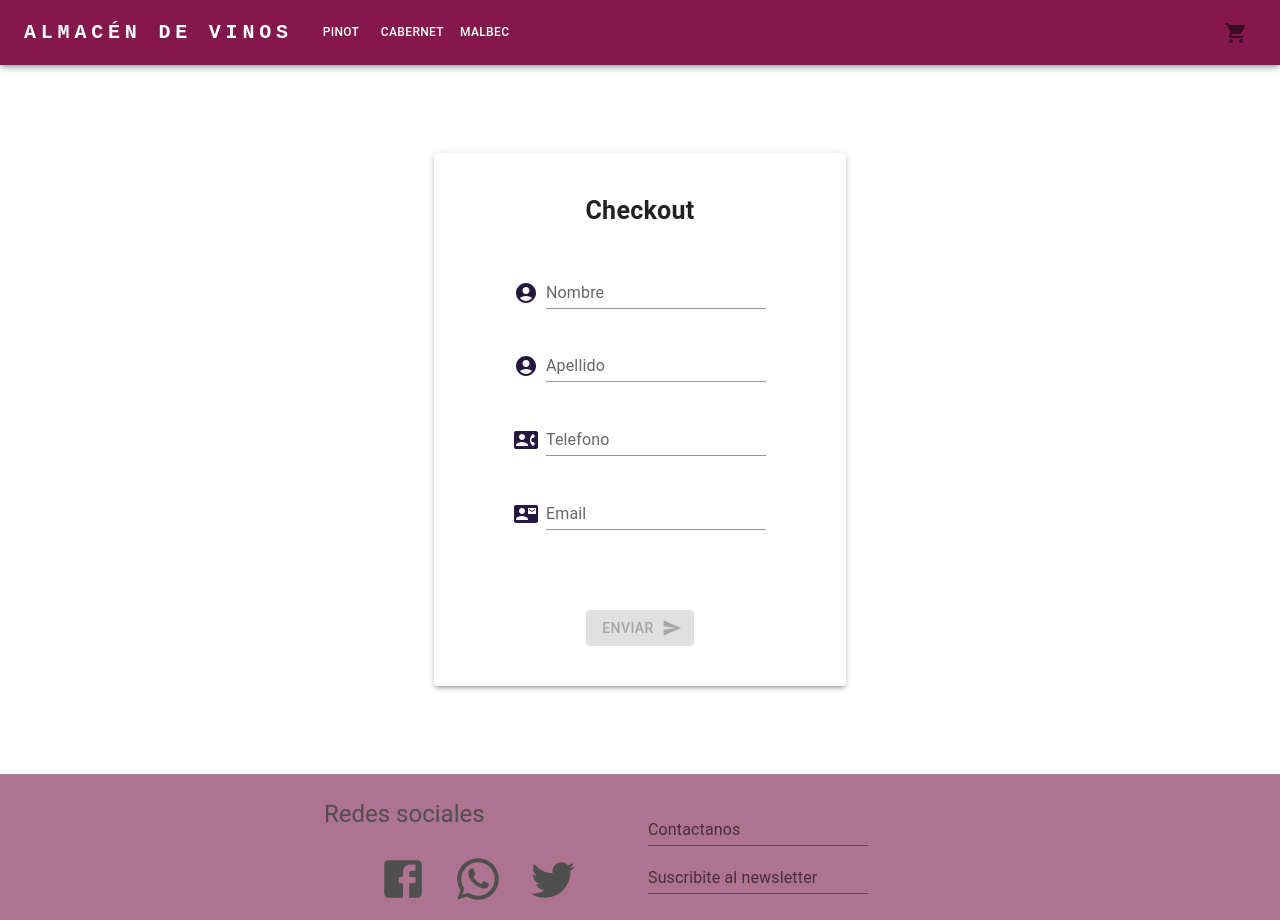
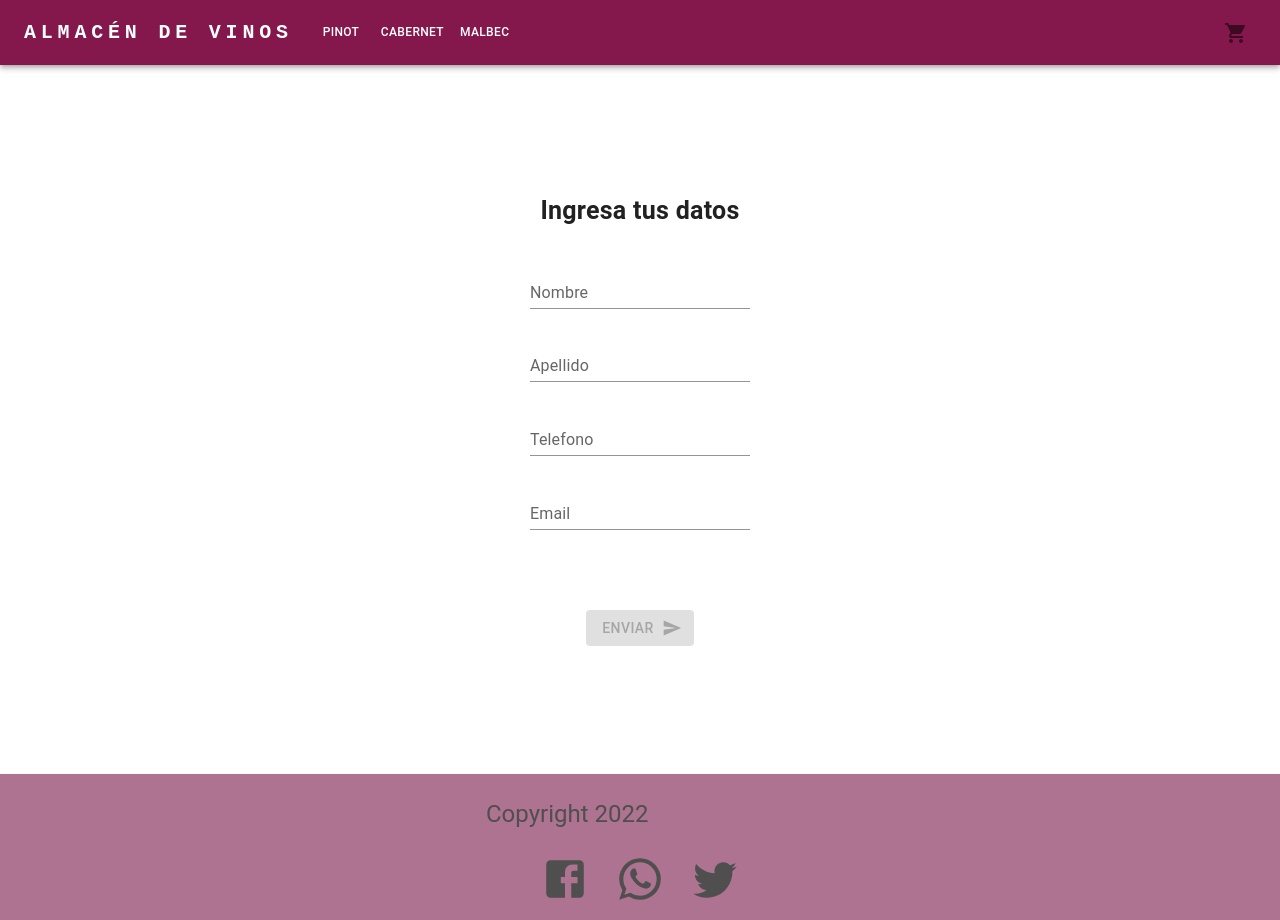
Before and after one commit to AndresIaconis/almacen-de-vinos, a React (Create React App) app: page /checkout in a window 1280 px wide. Built offline with nearby package versions, Linux system fonts and the light colour scheme.

Commit message:
Entrega proyecto final

```diff
--- a/src/components/Carrito.jsx
+++ b/src/components/Carrito.jsx
@@ -20,7 +20,7 @@ export default function Carrito({cantCarrito}) {
 
     return (
         <IconButton aria-label="cart">
-            <StyledBadge badgeContent={cartQuantity()} color="secondary">
+            <StyledBadge badgeContent={cartQuantity()} color="primary">
                 <ShoppingCartIcon />
             </StyledBadge>
         </IconButton>
--- a/src/components/CheckOut.jsx
+++ b/src/components/CheckOut.jsx
@@ -8,7 +8,7 @@ import ContactPhoneIcon from '@mui/icons-material/ContactPhone';
 import ContactMailIcon from '@mui/icons-material/ContactMail';
 import CircularProgress from '@mui/material/CircularProgress';
 import { useForm } from 'react-hook-form';
-// import { addDoc, collection, getFirestore } from 'firebase/firestore';
+import { addDoc, collection, getFirestore } from 'firebase/firestore';
 
 export default function CheckOut() {
 
@@ -36,22 +36,17 @@ export default function CheckOut() {
             carrito: cart,
             total: Number(cartTotal()),
         };
-        // const db = getFirestore();
-        // const miCollection = collection(db, 'orders');
-        // addDoc(miCollection, order)
-        //     .then(({ id }) => {
-        //         setIdCompra(id)
-        //         clear()
-        //         setSend(true)
-        //     })
-        //     .catch((err) => {
-        //         setError(err)
-        //     })
-        //     .finally(() => setLoading(false))
-
-
+        const db = getFirestore();
+        const miCollection = collection(db, "order");
+        addDoc(miCollection, order)
+            .then (({id}) => {
+                setIdCompra(id)
+                clear()
+                setSend(true)
+            })
+            .catch((err)=> console.log(err))
+            .finally(() => setLoading(false))
     }
-
 
     return (
         <>
@@ -67,22 +62,17 @@ export default function CheckOut() {
             }}
             >
 
-                <Paper elevation={3}>
-
                     <Grid sx={{ padding: '5vh 10vh' }}>
                         {!send
                             ?
                             <>
                                 <Typography variant="body2" color="text.primary" sx={{ fontSize: 25, fontWeight: "bold", paddingBottom: "4vh" }} >
-                                    Checkout
+                                    Ingresa tus datos
                                 </Typography>
                                 <form onSubmit={handleSubmit(onSubmit)}>
-
-
                                     <Box sx={{ display: 'flex', alignItems: 'flex-end', justifyContent: 'center' }}>
-                                        <AccountCircle sx={{ color: 'rgb(36 24 64)', mr: 1, my: 0.5 }} />
                                         <TextField
-                                            color="secondary"
+                                            color="primary"
                                             autoComplete='given-name'
                                             id="input-with-sx"
                                             label="Nombre"
@@ -95,9 +85,8 @@ export default function CheckOut() {
                                     </Box>
                                     <br />
                                     <Box sx={{ display: 'flex', alignItems: 'flex-end', justifyContent: 'center' }}>
-                                        <AccountCircle sx={{ color: 'rgb(36 24 64)', mr: 1, my: 0.5 }} />
                                         <TextField
-                                            color="secondary"
+                                            color="primary"
                                             autoComplete='family-name'
                                             id="input-with-sx"
                                             label="Apellido"
@@ -110,9 +99,8 @@ export default function CheckOut() {
                                     </Box>
                                     <br />
                                     <Box sx={{ display: 'flex', alignItems: 'flex-end', justifyContent: 'center' }}>
-                                        <ContactPhoneIcon sx={{ color: 'rgb(36 24 64)', mr: 1, my: 0.5 }} />
                                         <TextField
-                                            color="secondary"
+                                            color="primary"
                                             id="input-with-sx"
                                             label="Telefono"
                                             autoComplete='phone'
@@ -124,9 +112,8 @@ export default function CheckOut() {
                                     </Box>
                                     <br />
                                     <Box sx={{ display: 'flex', alignItems: 'flex-end', justifyContent: 'center', paddingBottom: '10vh' }}>
-                                        <ContactMailIcon sx={{ color: 'rgb(36 24 64)', mr: 1, my: 0.5 }} />
                                         <TextField
-                                            color="secondary"
+                                            color="primary"
                                             id="input-with-sx"
                                             label="Email"
                                             autoComplete='email'
@@ -147,8 +134,7 @@ export default function CheckOut() {
                                             variant="contained"
                                             endIcon={<SendIcon />}
                                             type="submit"
-                                            color="secondary"
-                                            sx={{ color: "white" }}
+                                            color="primary"
                                         >
                                             Enviar
                                         </Button>
@@ -167,23 +153,22 @@ export default function CheckOut() {
                             :
                             <Grid sx={{ padding: '10vh 0' }}>
                                 <Typography variant="body2" color="text.primary" sx={{ fontSize: 25, fontWeight: "bold", padding: "5px" }} >
-                                    {!error ? "Pedido en proceso" : "Error al procesar los datos"}
+                                    {!error ? "Su compra ha sido registrada" : "Error al procesar los datos"}
                                 </Typography>
                                 <Typography variant="body2" color="text.secondary" sx={{ fontSize: 19, fontWeight: "bold", padding: "5px" }} >
-                                    {!error ? "Muchas gracias por su compra" : "Intente nuevamente en un instante"}
+                                    {!error ? "Muchas gracias" : "Intente nuevamente en un instante"}
                                 </Typography>
                                 <br />
                                 {!idCompra
                                     ? <CircularProgress color="secondary" />
                                     : <Typography variant="body2" color="text.primary" sx={{ fontSize: 15, fontWeight: "bold", padding: "5px" }} >
-                                        {!error ? "Su id de compra es " + idCompra : ""}
+                                        {!error ? "Su numero de pedido " + idCompra : ""}
                                     </Typography>
                                 }
 
                             </Grid>
                         }
                     </Grid>
-                </Paper>
             </Box>
 
         </>
--- a/src/components/Footer.jsx
+++ b/src/components/Footer.jsx
@@ -17,7 +17,7 @@ export default function Footer() {
       <Grid container spacing={2} columns={4} sx={{ justifyContent: "center" }}>
         <Grid item xs={4} sm={1} sx={{ justifyContent: "center" }}>
           <Typography gutterBottom variant="h5" component="div" sx={{ display: { xs: 'none', sm: 'block' } }}>
-            Redes sociales
+            Copyright 2022
           </Typography>
 
           <div style={{ display: "flex", justifyContent: "center", gridColumnGap: "8%", padding: "2vh 0"}}>
@@ -33,23 +33,6 @@ export default function Footer() {
 
           </div>
           </Grid >
-    <Grid item sx={{ display: { xs: 'none', sm: 'none', md: 'block' } }} sm={1}>
-      <div>
-        <TextField
-          id="standard-password-input"
-          label="Contactanos"
-          variant="standard"
-          color="secondary"
-        />
-        <br />
-        <TextField
-          id="standard-password-input"
-          label="Suscribite al newsletter"
-          variant="standard"
-          color="secondary"
-        />
-      </div>
-    </Grid>
       </Grid >
 
     </div >
--- a/src/components/ItemDetail/ItemCount.jsx
+++ b/src/components/ItemDetail/ItemCount.jsx
@@ -16,7 +16,7 @@ export default function ItemCount({ stock, onAdd, count, setCount }) {
                 <Stack direction="row" spacing={1} sx={{ paddingTop: "2px" }}>
                     <Button
                         variant="outlined"
-                        color="secondary"
+                        color="primary"
                         onClick={() => setCount(count + 1)}
                         disabled={count === stock}
                         padding="0 0"
@@ -29,7 +29,7 @@ export default function ItemCount({ stock, onAdd, count, setCount }) {
                     </Box>
                     <Button
                         variant="outlined"
-                        color="secondary"
+                        color="primary"
                         onClick={() => setCount(count - 1)}
                         sx={{ border: "1px solid rgb(36 24 64)"}}
                         >
@@ -39,7 +39,7 @@ export default function ItemCount({ stock, onAdd, count, setCount }) {
             </CardActions>
                 <Button variant="contained"
                     sx={{ width: "100%", fontSize: "10px", paddingBottom: "2px", color: "white" }}
-                    color="secondary"
+                    color="primary"
                     disabled={count === 0}
                     onClick={onAdd}>
                     Agregar al carrito
--- a/src/components/ItemDetail/ItemDetail.jsx
+++ b/src/components/ItemDetail/ItemDetail.jsx
@@ -68,7 +68,8 @@ export default function ItemDetail({ productDetail, loading }) {
                     component="img"
                     style={{
                       padding: "8vh 10vh",
-                      height:"300px"
+                      height:"300px",
+                      objectFit: "scale-down"
                     }}
                     image={img}
                     alt="img"
@@ -89,7 +90,8 @@ export default function ItemDetail({ productDetail, loading }) {
                     <br />
                     <div
                       style={{
-                        width: "20vh",
+                        width: "50vh",
+                        display: 'flex'
                       }}>
                       {!buy
                         ? <ItemCount stock={stock} onAdd={onAdd} count={count} setCount={setCount} />
```
Also changed, not shown: firebase.json (added), 2 other files (tests, documents, lock files or other folders).
